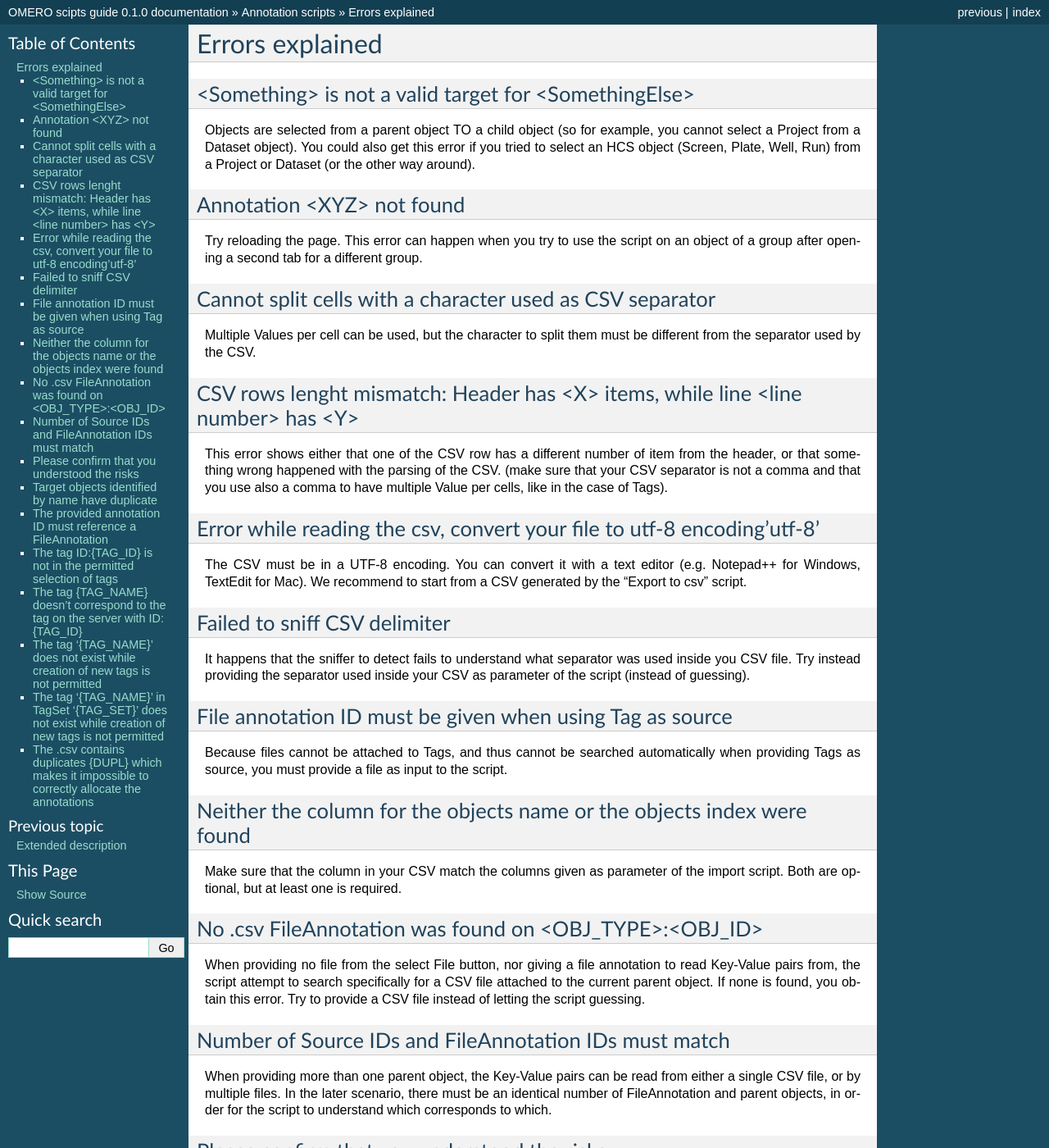
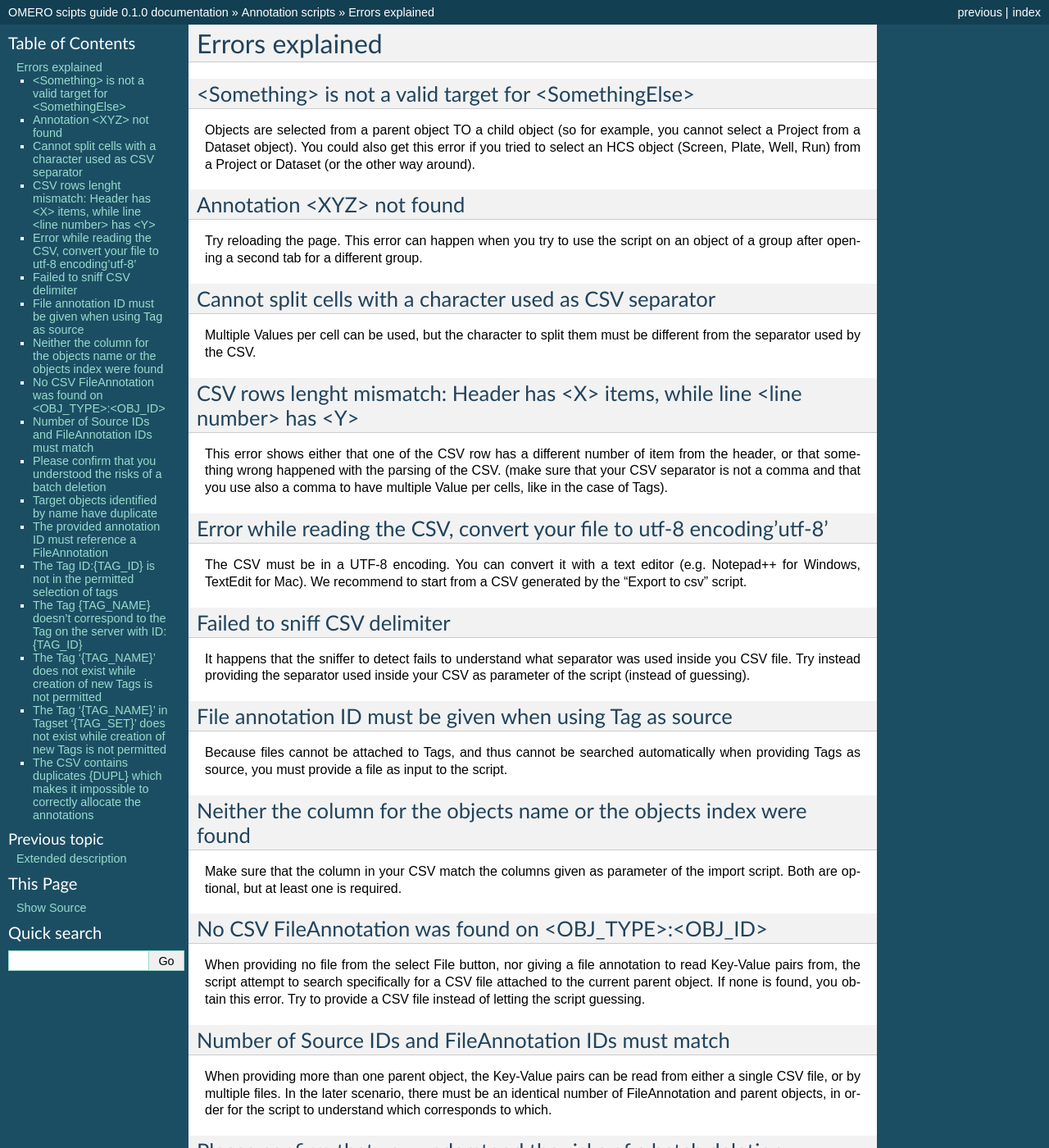
Before and after one commit to ome/omero-guide-scripts, a Sphinx documentation site: the page built from docs/errors_explained.rst, in a window 1280 px wide and 1400 px high. Shown: the whole window at 82% size. Built offline with Sphinx 7.4.7, drawn with Linux system fonts in a browser that asks for light colours; some of the changed text lies outside the part shown.

Commit message:
formatting to match formatting in scripts

```diff
--- a/docs/errors_explained.rst
+++ b/docs/errors_explained.rst
@@ -25,7 +25,7 @@ This error shows either that one of the CSV row has a different number of item f
 something wrong happened with the parsing of the CSV. (make sure that your CSV separator is not a comma and that \
 you use also a comma to have multiple Value per cells, like in the case of Tags).
 
-Error while reading the csv, convert your file to utf-8 encoding'utf-8'
+Error while reading the CSV, convert your file to utf-8 encoding'utf-8'
 -----------------------------------------------------------------------
 The CSV must be in a UTF-8 encoding. You can convert it with a text editor (e.g. Notepad++ for Windows, \
 TextEdit for Mac). We recommend to start from a CSV generated by the "Export to csv" script.
@@ -47,7 +47,7 @@ Neither the column for the objects name or the objects index were found
 Make sure that the column in your CSV match the columns given as parameter \
 of the import script. Both are optional, but at least one is required.
 
-No .csv FileAnnotation was found on <OBJ_TYPE>:<OBJ_ID>
+No CSV FileAnnotation was found on <OBJ_TYPE>:<OBJ_ID>
 -------------------------------------------------------
 When providing no file from the select File button, nor giving \
 a file annotation to read Key-Value pairs from, the script attempt to \
@@ -62,8 +62,8 @@ be read from either a single CSV file, or by multiple files. In the later \
 scenario, there must be an identical number of FileAnnotation and parent \
 objects, in order for the script to understand which corresponds to which.
 
-Please confirm that you understood the risks
---------------------------------------------
+Please confirm that you understood the risks of a batch deletion
+----------------------------------------------------------------
 It seems that you went a bit too fast and forgot to confirm that you understood \
 the risk associated with a batch deletion of annotations.
 
@@ -82,28 +82,28 @@ FileAnnotation ID and not the LinkAnnotation ID, as indicated in the image bello
 
 .. image:: images/annotation_13_file_annotation_id.png
 
-The tag ID:{TAG_ID} is not in the permitted selection of tags
+The Tag ID:{TAG_ID} is not in the permitted selection of tags
 -------------------------------------------------------------
 This error either means that the given ID for the Tag is wrong, or that the ID \
 corresponds to a Tag in a different group or belonging to a different user (and \
 option 'Use only personal tags' is unchecked). Another possibility is that you have \
 a Tagset with a name made of numbers only, and thus is interpreted as a Tag ID.
 
-The tag {TAG_NAME} doesn't correspond to the tag on the server with ID:{TAG_ID}
+The Tag {TAG_NAME} doesn't correspond to the Tag on the server with ID:{TAG_ID}
 -------------------------------------------------------------------------------
 This error tells you that the Tag found from the given ID has a name different \
 from the one you used in the CSV. This is to prevent you from using the wrong Tag.
 
-The tag '{TAG_NAME}' does not exist while creation of new tags is not permitted
+The Tag '{TAG_NAME}' does not exist while creation of new Tags is not permitted
 -------------------------------------------------------------------------------
 If your Tags do not exist yet (or if you only use your own Tag), remember to \
 check the box 'Create new tags' if you wish to generate the Tags automatically.
 
-The tag '{TAG_NAME}' in TagSet '{TAG_SET}' does not exist while creation of new tags is not permitted
+The Tag '{TAG_NAME}' in Tagset '{TAG_SET}' does not exist while creation of new Tags is not permitted
 -----------------------------------------------------------------------------------------------------
 Same as the error above, but in the case a Tagset is specified.
 
-The .csv contains duplicates {DUPL} which makes it impossible to correctly allocate the annotations
+The CSV contains duplicates {DUPL} which makes it impossible to correctly allocate the annotations
 ---------------------------------------------------------------------------------------------------
 When no ID is used to identify the objects to annotate, names are use instead. In that case, there can not \
 be two object with the same name in the CSV (and in the selected object on OMERO), in which case it is \
--- a/docs/extended_description.rst
+++ b/docs/extended_description.rst
@@ -29,7 +29,7 @@ Features of KeyVal_from_csv
    * Creation of new Tags and Tag Sets
    * Allows restriction to personal Tags only
 
-Exclude empty values from import
+Exclude empty Values from import
 ^^^^^^^^^^^^^^^^^^^^^^^^^^^^^^^^
 If you utilise a CSV with empty Values like
 
```
Also changed, not shown: docs/parameter_description.rst (+7 -7 lines).
